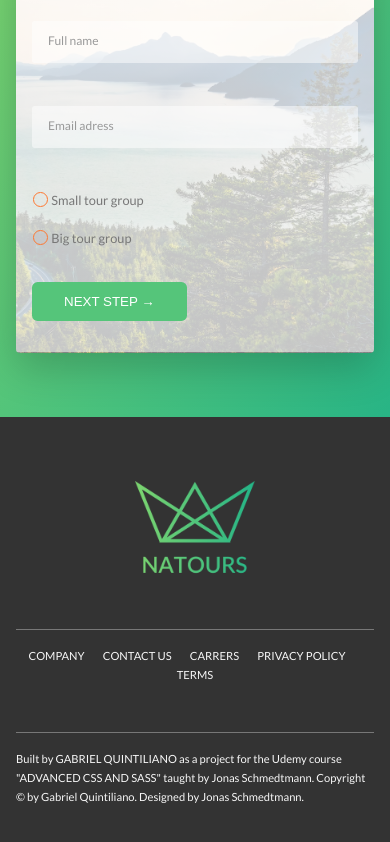
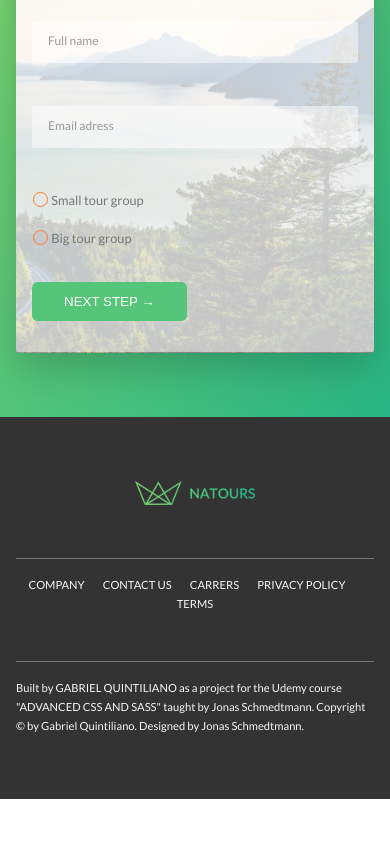
Before and after one commit to gabriel-quintiliano/advanced-css-and-sass-udemy, a website: page natours/index.html in a window 390 px wide. Shown: the part 5965-6807 px from the top of the page. After the commit the page ends 6764 px from the top, so only its background shows below. Drawn offline with Linux system fonts and the light colour scheme.

Commit message:
natours - make footer logo image responsive

```diff
--- a/natours/index.html
+++ b/natours/index.html
@@ -401,7 +401,24 @@
 
     <footer class="footer">
       <div class="footer__logo-box">
-        <img src="img/logo-green-2x.png" alt="natours logo" class="footer__logo">
+        <!-- The <picture> element allows us to display different images based on diffent device and browser conditions.
+            As shown bellow, when the media element of <source> matches the defined screen size, that image will be
+            displayed, else, the fallback image, defined by <img> will be displayed.
+             Both <source> and <img> leverage the usage of the srcset attribute to let the browser decide which is the
+            best version of that image to be displayed based on the device's screen pixel density. This approach, regarding
+            pixel density is best suited for when the image has a fixed size throughout all possible screen sizes, in
+            other cases, when the images has a variable size, try using a width descriptor 'w' (see an example within
+            the .composition div container) -->
+        <picture>
+          <!-- if the screen width is less than or equal to 37.5rem, use this image: -->
+          <source srcset="img/logo-green-small-1x.png 1x, img/logo-green-small-2x.png 2x" media="(max-width: 37.5em)">
+          <!-- else, in any other case, use this other image: -->
+          <img src="img/logo-green-1x.png" srcset="img/logo-green-1x.png 1x, img/logo-green-2x.png 2x" alt="natours logo" class="footer__logo">
+          <!-- even with the usage of srcset, it's still a good idea to use the src attr as a fallback in case the
+              browser doesn't understand srcset. In src you must always use the smaller image (the logic is, if the
+              browser the user is using is old enough to not support srcset, the computer and/or internet connection
+              might also not be that great) -->
+        </picture>
       </div>
       <div class="row">
         <div class="col-1-of-2">
```
